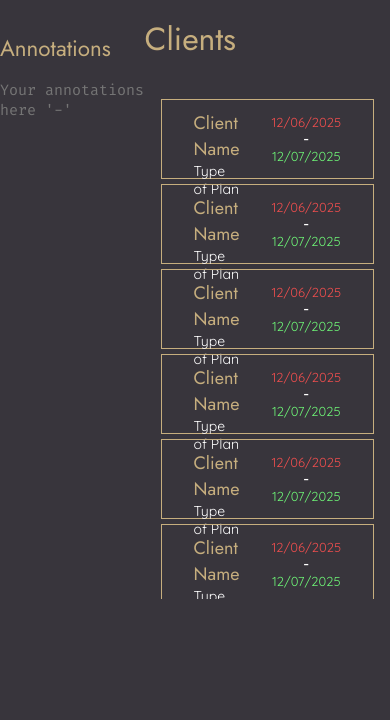
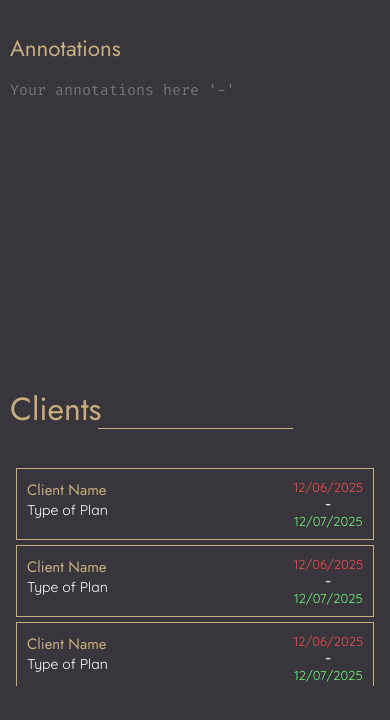
Before and after one commit to renansouza12/ClientEase, an Angular app: page / in a window 390 px wide. Shown: the top 720 px of the page. Built offline with nearby package versions, Linux system fonts and the light colour scheme.

Commit message:
feat: add responsive sizes for cards and annotation field

```diff
--- a/src/app/app.component.scss
+++ b/src/app/app.component.scss
@@ -1,5 +1,15 @@
 :host{
-    height: 100%;
+    height: 100vh;
     display: flex;
     justify-content: center;
 }
+
+@media (max-width: 550px) {
+    :host{
+        height: 100%;
+        width: 100%;
+        flex-direction: column;
+        align-items: center;
+    }
+
+}
--- a/src/app/components/annotation/annotation.component.html
+++ b/src/app/components/annotation/annotation.component.html
@@ -1,4 +1,4 @@
 <h2>Annotations</h2>
 <div class="annotations">
-    <textarea placeholder="Your annotations here '-'" spellcheck="false"></textarea>
+    <textarea id="annotation_area" placeholder="Your annotations here '-'" spellcheck="false"></textarea>
 </div>
--- a/src/app/components/annotation/annotation.component.scss
+++ b/src/app/components/annotation/annotation.component.scss
@@ -1,20 +1,41 @@
-:host{
-    display:flex;
+:host {
+    display: flex;
     flex-direction: column;
-    gap:1rem;
-    height: 100%;
+    gap: 1rem;
+    height: 90vh;
     width: 50vw;
     margin-top: 2rem;
-    .annotations{
-        height: 80vh;
 
 
-        textarea{
-            height:100%;
-            width:100%;
+    .annotations {
+        height: 100%;
+
+
+        textarea {
+            height: 100%;
+            width: 100%;
 
         }
 
     }
 
 }
+
+@media (max-width:550px) {
+    :host {
+        width: 100vw;
+        height: 40vh;
+
+        h2{
+            margin-left:10px;
+        }
+
+
+        .annotations {
+            textarea {
+                padding-left:10px;
+            }
+        }
+
+    }
+}
--- a/src/app/components/card-client/card-client.component.scss
+++ b/src/app/components/card-client/card-client.component.scss
@@ -40,3 +40,24 @@
         }
     }
 }
+
+@media (max-width:700px) {
+    :host{
+        padding:10px;
+        width: 100%;
+
+        .client_information{
+            h2{
+                font-size:15px;
+            }
+        }
+
+    }
+}
+
+@media (max-width:550px) {
+    :host{
+       justify-content: space-between;
+
+    }
+}
--- a/src/app/components/cards/cards.component.scss
+++ b/src/app/components/cards/cards.component.scss
@@ -1,7 +1,22 @@
 :host {
-    display: block;
-    height:500px;
+    display: flex;
+    flex-direction: column;
+    height: 600px;
     margin-top: 1rem;
+    position: relative;
+
+
+    &::after {
+        position: absolute;
+        content: ' ';
+        background: var(--primary-color);
+        height: 1px;
+        width: 50%;
+        top: 10%;
+        left: 25%;
+        ;
+    }
+
     .cards {
         height: 100%;
         margin-top: 2.3rem;
@@ -13,13 +28,14 @@
         overflow: hidden;
         overflow-y: scroll;
 
-        &::-webkit-scrollbar{
+        &::-webkit-scrollbar {
             width: 8px;
             background-color: var(--bg-color);
         }
-         &::-webkit-scrollbar-thumb{
+
+        &::-webkit-scrollbar-thumb {
             width: 4px;
-           border-radius: 4px;
+            border-radius: 4px;
             background-color: var(--primary-color);
         }
     }
@@ -28,3 +44,18 @@
         font-size: 2rem;
     }
 }
+
+@media (max-width:550px) {
+    :host {
+        height: 300px;
+        width: 100%;
+
+        &::after {
+            top: 14%;
+        }
+
+        h2 {
+            margin-left: 10px;
+        }
+    }
+}
```
